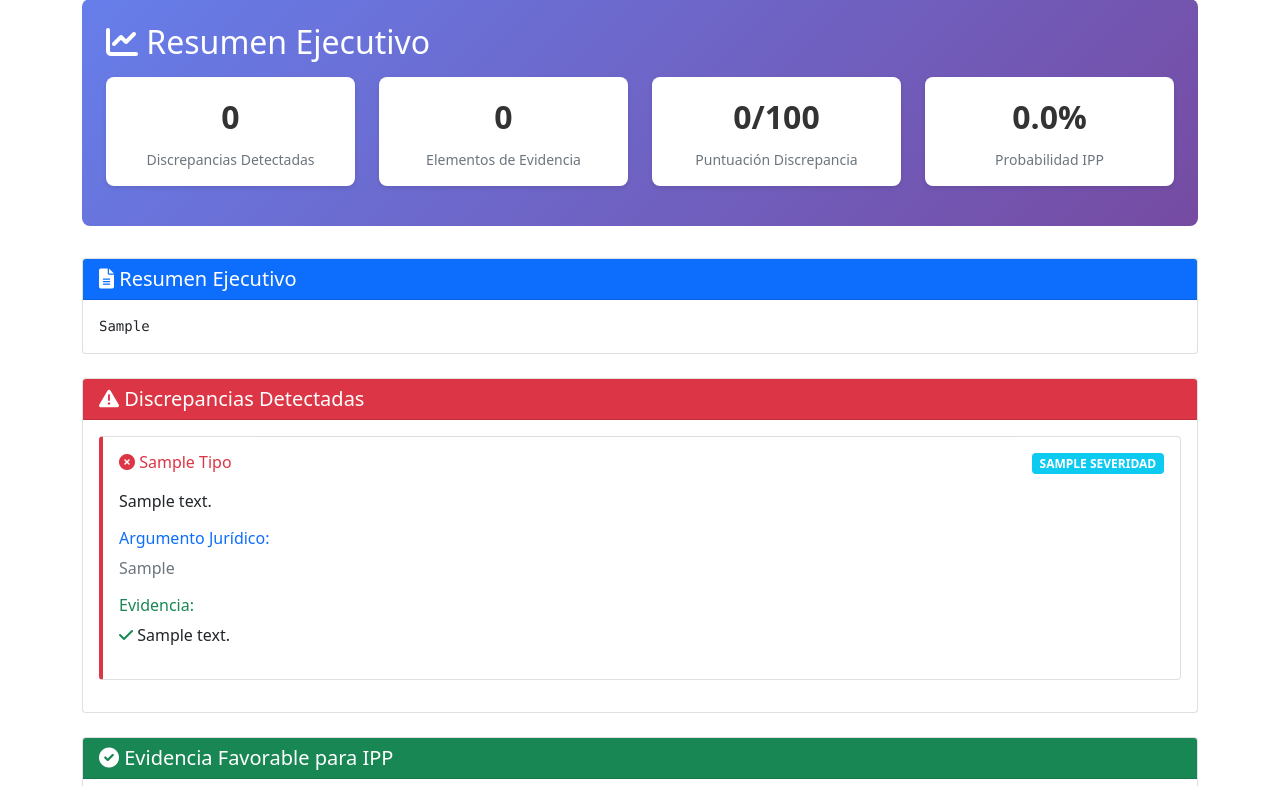
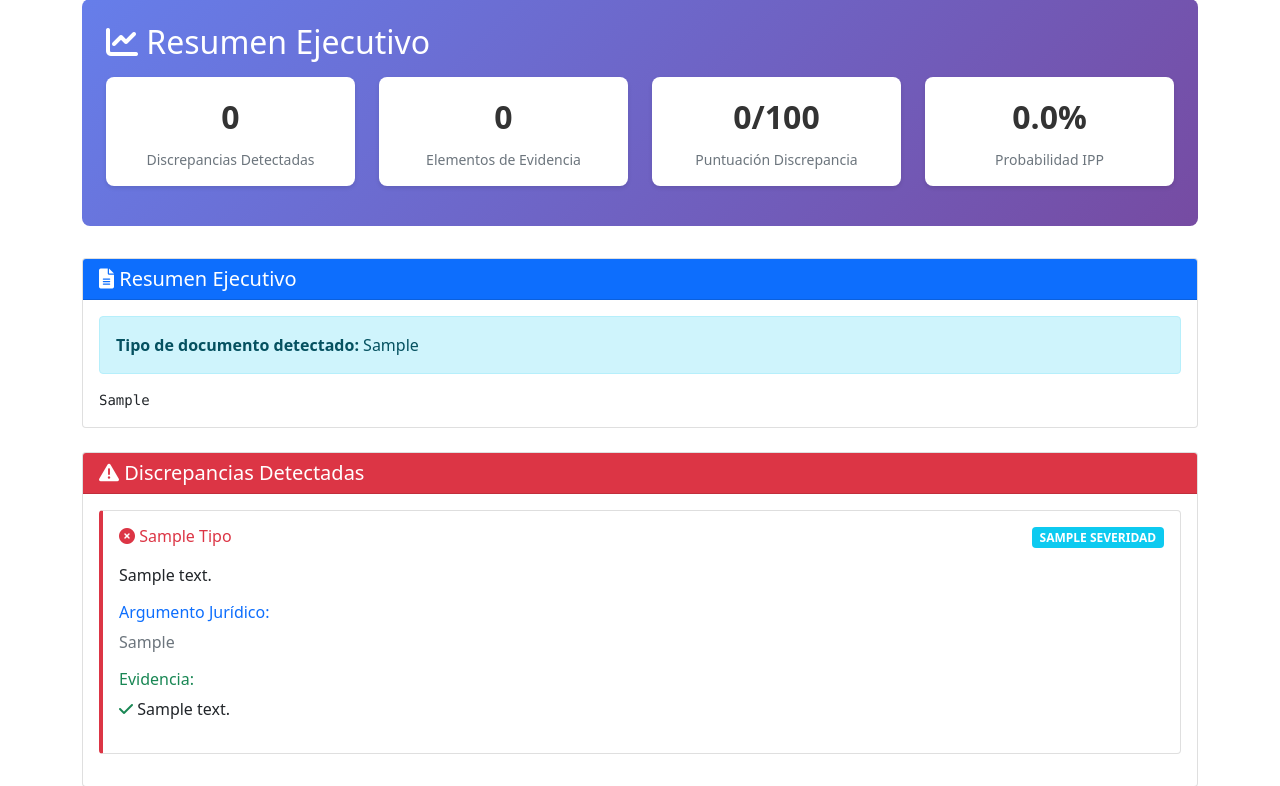
Before and after one commit to gracobjo/sentencias, a Python web app: template templates/analisis_discrepancias.html in a window 1280 px wide. Shown: the part 153-939 px from the top of the page. Run offline with Jinja, Linux system fonts and the light colour scheme; the template is opened without the code that fills it: most values are stand-ins (such as "Sample title", 1, 10 or a date in 2020).

Commit message:
Fix: Actualizar template para mostrar tipo de documento detectado
- Agregar indicador visual del tipo de documento detectado
- Actualizar versión del template para evitar cache
- Esto ayudará a verificar que el backend está funcionando correctamente

```diff
--- a/templates/analisis_discrepancias.html
+++ b/templates/analisis_discrepancias.html
@@ -3,7 +3,7 @@
 <head>
     <meta charset="UTF-8">
     <meta name="viewport" content="width=device-width, initial-scale=1.0">
-    <title>Análisis de Discrepancias Médicas-Legales</title>
+    <title>Análisis de Discrepancias Médicas-Legales - v2.1</title>
     <link href="https://cdn.jsdelivr.net/npm/bootstrap@5.1.3/dist/css/bootstrap.min.css" rel="stylesheet">
     <link href="https://cdnjs.cloudflare.com/ajax/libs/font-awesome/6.0.0/css/all.min.css" rel="stylesheet">
     <style>
@@ -321,6 +321,11 @@
                         </h5>
                     </div>
                     <div class="card-body">
+                        {% if resultado.analisis_discrepancias and resultado.analisis_discrepancias.tipo_documento %}
+                        <div class="alert alert-info mb-3">
+                            <strong>Tipo de documento detectado:</strong> {{ resultado.analisis_discrepancias.tipo_documento|title }}
+                        </div>
+                        {% endif %}
                         <pre class="mb-0">{{ resultado.analisis_discrepancias.resumen_ejecutivo if resultado.analisis_discrepancias and resultado.analisis_discrepancias.resumen_ejecutivo else "Resumen no disponible" }}</pre>
                     </div>
                 </div>
```
